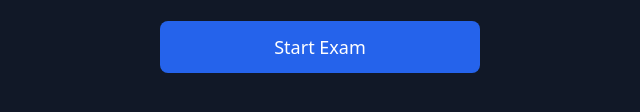
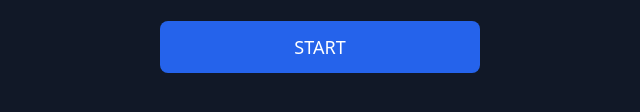
Before and after one commit to Charles-Mwai/Uongozi-Civic-tech, a website: page public/index.html in a window 1280 px wide. Shown: the part 362-474 px from the top of the page, 320-960 px from the left. Drawn offline with nearby package versions, Linux system fonts and the light colour scheme.

Commit message:
Update: Change button text from 'Start Exam' to 'START'

```diff
--- a/public/index.html
+++ b/public/index.html
@@ -36,7 +36,7 @@
         <p class="mb-6 text-base sm:text-lg text-gray-300 max-w-2xl mx-auto">
           Uongozi is a civic education program that teaches citizens about their rights and good governance.<br><br>Click the button below to begin.
         </p>
-        <button id="START" class="bg-blue-600 text-white px-6 sm:px-8 py-3 text-base sm:text-lg rounded-lg hover:bg-blue-700 transition-all w-full max-w-xs mx-auto">Start Exam</button>
+        <button id="START" class="bg-blue-600 text-white px-6 sm:px-8 py-3 text-base sm:text-lg rounded-lg hover:bg-blue-700 transition-all w-full max-w-xs mx-auto">START</button>
       </div>
 
       <!-- Step 2: Exam Questions -->
```
